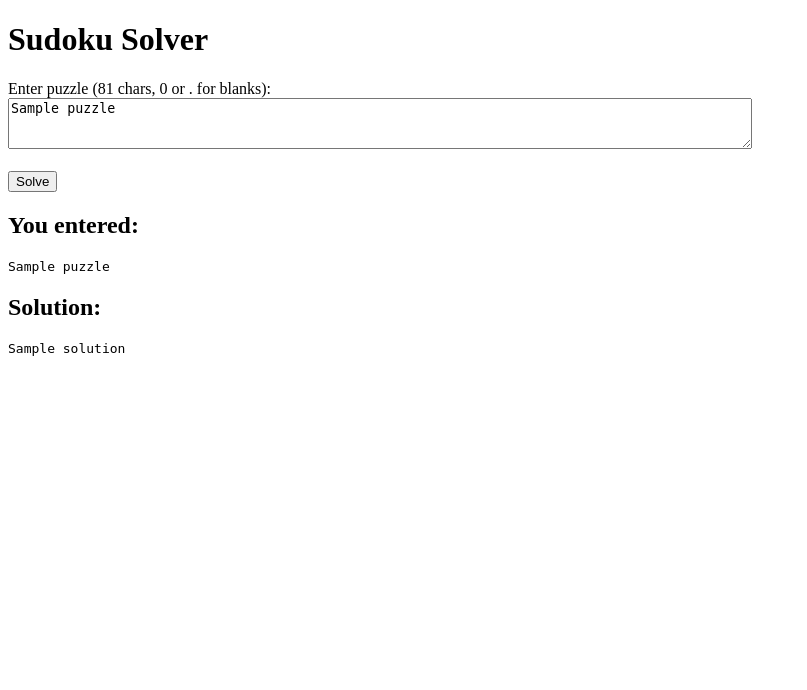
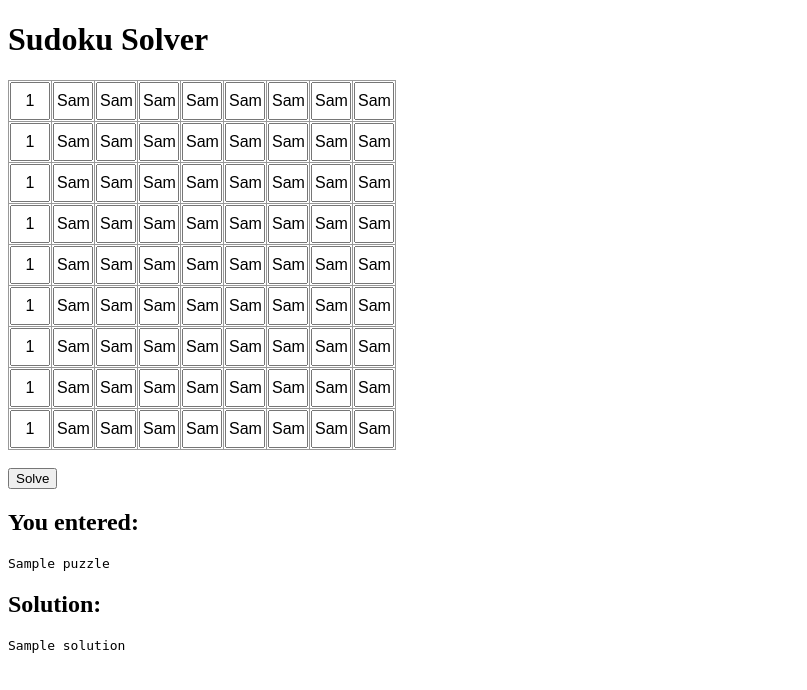
Before and after one commit to Max-Hardcastle/sudoku-solver, a Flask app: template templates/index.html in a window 1280 px wide. Shown: the top 690 px of the page, without its empty margins (0-807 px from the left). Run offline with Flask 3, Linux system fonts and the light colour scheme; the template is opened without the code that fills it: most values are stand-ins (such as "Sample title", 1, 10 or a date in 2020).

Commit message:
Add 9x9 grid-based UI input and preserve state on POST

```diff
--- a/app.py
+++ b/app.py
@@ -6,27 +6,20 @@ app = Flask(__name__)
 def home():
     error = None
     solution = None
-    puzzle = ""
 
-    #On POST request, populate puzzle with what is entered in textarea
+    #9x9 grid for the UI. Strings used for inputs
+    grid = [["" for _ in range(9)] for _ in range(9)]
+
     if request.method == "POST":
-        error = None
-        solution = None
-        puzzle = request.form["puzzle"]
+        for r in range(9):
+            for c in range(9):
+                key = f"cell_{r}_{c}"
+                grid[r][c] = request.form.get(key, "").strip()
 
-    #Parse entered puzzle, attempt to solve, pass solution/no solution/error to html
-        try:
-            board = parse_puzzle(puzzle)
-            solved = solve(board)
-
-            if solved != False:
-                solution = solved
-            else:
-                error = "No solution exists for the entered puzzle"
-        except ValueError as e:
-            error = str(e)
-
-    return render_template("index.html", error=error, solution=solution, puzzle=puzzle)
+    return render_template("index.html",
+                           error=error,
+                           solution=solution,
+                           grid=grid)
 
 
 if __name__ == "__main__":
--- a/templates/index.html
+++ b/templates/index.html
@@ -6,11 +6,29 @@
   <body>
     <h1>Sudoku Solver</h1>
 
-    <form method="post">
-      <label for="puzzle">Enter puzzle (81 chars, 0 or . for blanks):</label><br>
-      <textarea id="puzzle" name="puzzle" rows="3" cols="90">{{ puzzle }}</textarea><br><br>
-      <button type="submit">Solve</button>
-    </form>
+<form method="post">
+  <table style="border-collapse: collapse;">
+    {% for r in range(9) %}
+      <tr>
+        {% for c in range(9) %}
+          <td style="border: 1px solid #999; width: 36px; height: 36px; text-align: center;">
+            <input
+              type="text"
+              name="cell_{{ r }}_{{ c }}"
+              value="{{ grid[r][c] }}"
+              maxlength="1"
+              inputmode="numeric"
+              style="width: 32px; height: 32px; text-align: center; font-size: 16px;"
+            >
+          </td>
+        {% endfor %}
+      </tr>
+    {% endfor %}
+  </table>
+
+  <br>
+  <button type="submit">Solve</button>
+</form>
 
     <!-- Puzzle variable is initially empty (false), only shows if populated -->
     {% if puzzle %}
```
